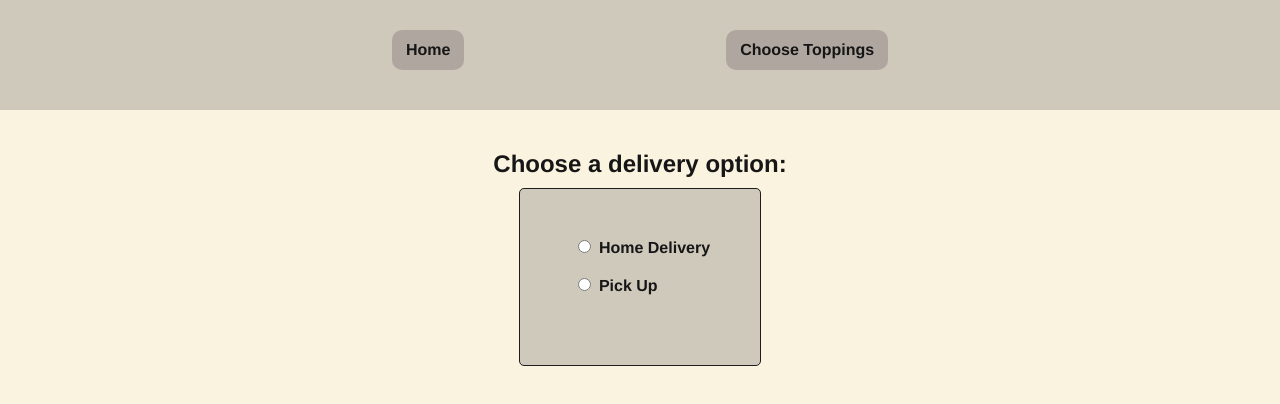
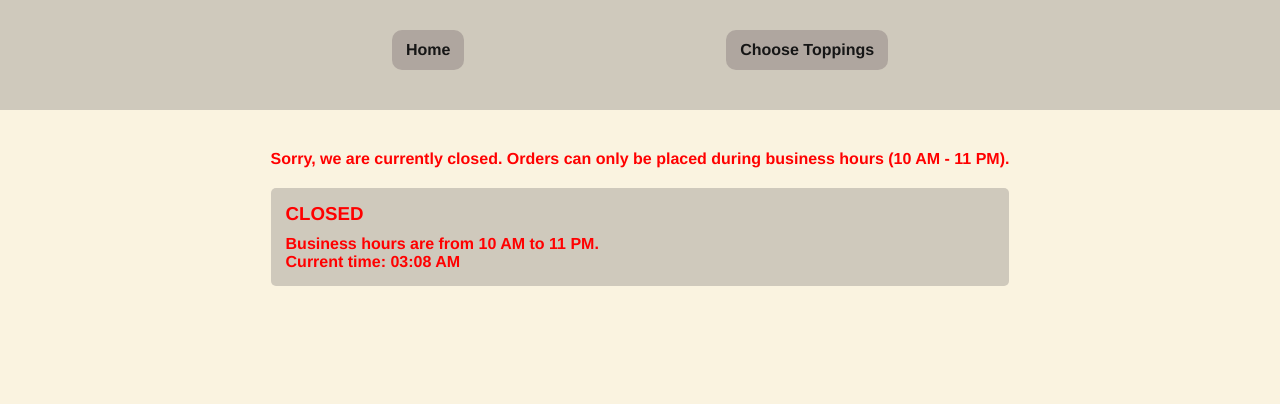
Before and after one commit to IuliiaBazhutina/Pizza_Order_App, a Next.js app: page /delivery in a window 1280 px wide. Before the commit this address had no page. Shown: the top 404 px of the page. Built offline with nearby package versions, Linux system fonts and the light colour scheme.

Commit message:
Added open hours validation

```diff
--- a/components/PizzaContext.js
+++ b/components/PizzaContext.js
@@ -1,24 +1,43 @@
 import { createContext, useState, useContext } from "react";
-
+import { useBusinessHours } from "./time";
 
 // Create context for overall pizza order
 export const PizzaContext = createContext();
 
 export const PizzaProvider = ({ children }) => {
   const [selectedToppings, setSelectedToppings] = useState([]);
+  const { isBusinessHours } = useBusinessHours();
 
   // Crust verification
   // Check if user has selected a crust before allowing checkout options
   const hasCrust = () => {
-    return selectedToppings.some(item =>
-      item.name === "Classic Crust" || item.name === "Whole Wheat Crust"
+    return selectedToppings.some(
+      (item) => item.name === "Classic Crust" || item.name === "Whole Wheat Crust"
     );
+  };
+
+  // Check if order can proceed
+  const canOrder = () => {
+    return isBusinessHours && hasCrust();
   };
 
   // Calculate total price of selected items
   const calculateTotal = () => {
     if (!hasCrust()) {
-      return <small style={{color:"red"}}><br/>Please select a crust.</small>;
+      return (
+        <small style={{ color: "red" }}>
+          <br />
+          Please select a crust.
+        </small>
+      );
+    }
+    if (!isBusinessHours) {
+      return (
+        <small style={{ color: "red" }}>
+          <br />
+          We are currently closed. Orders can only be placed during business hours (10 AM - 11 PM).
+        </small>
+      );
     }
     return selectedToppings.reduce((total, item) => total + item.price, 0).toFixed(2);
   };
@@ -45,6 +64,8 @@ export const PizzaProvider = ({ children }) => {
         toggleTopping,
         calculateTotal,
         hasCrust,
+        canOrder,
+        isBusinessHours,
       }}
     >
       {children}
--- a/components/time.js
+++ b/components/time.js
@@ -1,6 +1,10 @@
-import { useState, useEffect } from "react";
+// time.js - Updated version
+import { useState, useEffect, createContext, useContext } from "react";
 
-function OpenHours() {
+// Create context for business hours
+export const BusinessHoursContext = createContext();
+
+export function BusinessHoursProvider({ children }) {
   const [isBusinessHours, setIsBusinessHours] = useState(false);
   const [currentTime, setCurrentTime] = useState(new Date());
 
@@ -19,6 +23,19 @@ function OpenHours() {
     const interval = setInterval(checkBusinessHours, 60000);
     return () => clearInterval(interval);
   }, []);
+
+  return (
+    <BusinessHoursContext.Provider value={{ isBusinessHours, currentTime }}>
+      {children}
+    </BusinessHoursContext.Provider>
+  );
+}
+
+// Hook to use the business hours context
+export const useBusinessHours = () => useContext(BusinessHoursContext);
+
+function OpenHours() {
+  const { isBusinessHours, currentTime } = useBusinessHours();
 
   return (
     <div>
--- a/pages/_app.js
+++ b/pages/_app.js
@@ -3,16 +3,19 @@ import Nav from "@/components/Nav";
 import styles from "@/styles/Page.module.css";
 import { PizzaProvider } from "@/components/PizzaContext";
 import { UserContextProvider } from "@/components/UserContext";
+import { BusinessHoursProvider } from "@/components/time";
 
 export default function App({ Component, pageProps }) {
   return (
     <UserContextProvider>
+      <BusinessHoursProvider>
         <PizzaProvider>
           <Nav />
           <div className={styles.wrapper}>
             <Component {...pageProps} />
           </div>
         </PizzaProvider>
+      </BusinessHoursProvider>
     </UserContextProvider>
   );
 }
--- a/pages/delivery.js
+++ b/pages/delivery.js
@@ -1,26 +1,39 @@
-import { useEffect } from 'react';
-import { useRouter } from 'next/router';
-import { usePizza } from '@/components/PizzaContext';
-import Delivery from '@/components/form_delivery'
+import { useEffect } from "react";
+import { useRouter } from "next/router";
+import { usePizza } from "@/components/PizzaContext";
+import Delivery from "@/components/form_delivery";
+import OpenHours from "@/components/time";
 
 export default function Checkout() {
-
   const router = useRouter();
-  const { hasCrust } = usePizza();
+  const { canOrder, hasCrust, isBusinessHours } = usePizza();
 
   useEffect(() => {
-    if (!hasCrust()) {
-      router.push('/ingredients');
+    if (!canOrder()) {
+      if (!hasCrust) {
+        // Redirect to ingredients if no crust is selected
+        router.push("/ingredients");
+      }
     }
-  }, [hasCrust, router]);
+  }, [canOrder, isBusinessHours, router]);
 
   return (
     <>
       <div>
-      <h2>Choose a delivery option:</h2>
-
+        {!isBusinessHours && (
+          <div style={{ color: "red", fontWeight: "bold", marginBottom: "20px" }}>
+            Sorry, we are currently closed. Orders can only be placed during business hours (10 AM -
+            11 PM).
+            <OpenHours />
+          </div>
+        )}
       </div>
-    <Delivery/>
+      {isBusinessHours && (
+        <div>
+          <h2>Choose a delivery option:</h2>
+          <Delivery />
+        </div>
+      )}
     </>
   );
 }
```
Also changed, not shown: pages/review.js (+17 -3 lines). Lines whose indentation alone changed are shown as unchanged.
